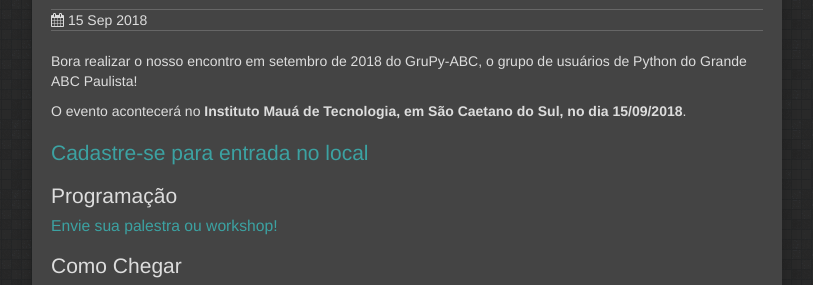
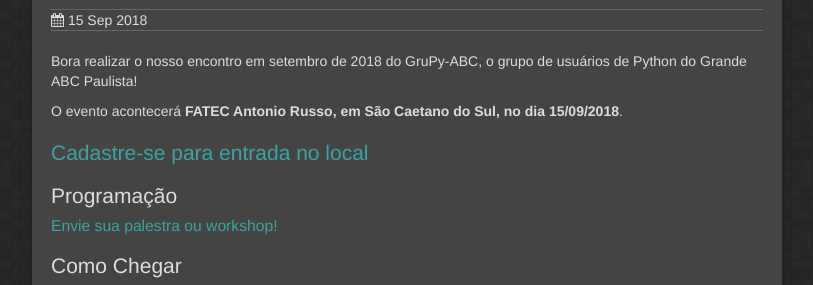
Before and after one commit to Grupy-ABC/Grupy-ABC.github.io, a Jekyll site: the page built from _posts/2018-09-15-grupy-abc-encontro-setembro.markdown, in a window 1280 px wide and 1177 px high, cut to the strip 151-436 px from the top of the window. Shown: the whole strip, without its empty margins (38-851 px from the left). Built offline with Jekyll 4.4.1, drawn with Linux system fonts in a browser that asks for light colours.

Commit message:
Atualização encontro setembro

```diff
--- a/_posts/2018-09-15-grupy-abc-encontro-setembro.markdown
+++ b/_posts/2018-09-15-grupy-abc-encontro-setembro.markdown
@@ -8,7 +8,7 @@
 Bora realizar o nosso encontro em setembro de 2018 do GruPy-ABC, o grupo de usuários de Python do Grande ABC Paulista!
 
 
-O evento acontecerá no __Instituto Mauá de Tecnologia, em São Caetano do Sul, no dia 15/09/2018__.
+O evento acontecerá __FATEC Antonio Russo, em São Caetano do Sul, no dia 15/09/2018__.
 
 ##  [Cadastre-se para entrada no local][form-cadastro]
 
@@ -17,7 +17,7 @@
 #### [Envie sua palestra ou workshop!][speakerfight]
 
 ## Como Chegar
-<iframe src="https://www.google.com/maps/embed?pb=!1m18!1m12!1m3!1d116951.24708618366!2d-46.58665376064452!3d-23.649964863651512!2m3!1f0!2f0!3f0!3m2!1i1024!2i768!4f13.1!3m3!1m2!1s0x0%3A0x75aa65b7b5099c2!2sInstituto+Mau%C3%A1+de+Tecnologia!5e0!3m2!1spt-BR!2sbr!4v1406825979020" width="100%" height="450" frameborder="0" style="border:0" allowfullscreen></iframe>
+<iframe src="https://www.google.com/maps/embed?pb=!1m18!1m12!1m3!1d3655.0677930288825!2d-46.58107208502087!3d-23.637743084645066!2m3!1f0!2f0!3f0!3m2!1i1024!2i768!4f13.1!3m3!1m2!1s0x94ce5cb6c8baf5a7%3A0x24fb537795849cc!2sFaculdade+de+Tecnologia+de+S%C3%A3o+Caetano+do+Sul!5e0!3m2!1spt-BR!2sbr!4v1527300443311" width="100%" height="450" frameborder="0" style="border:0" allowfullscreen></iframe>
 
 
 [form-cadastro]: https://alexandreharano.typeform.com/to/TVsq21
```
